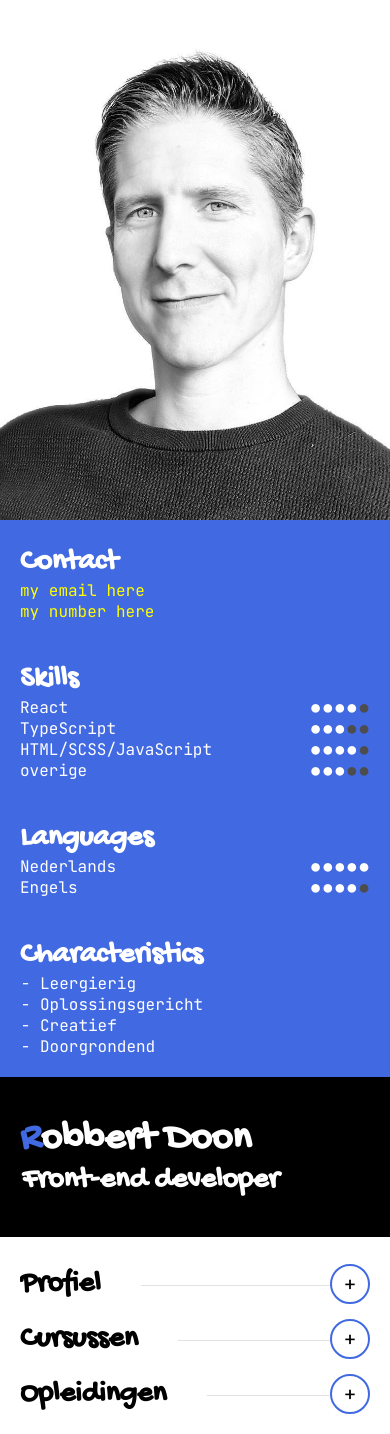
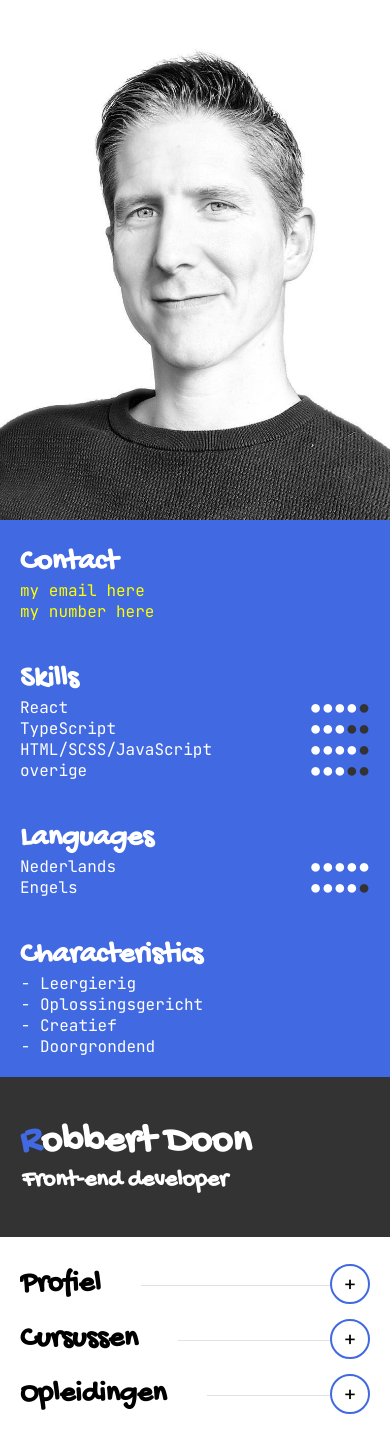
Before and after one commit to robbertdoon/cv-web, a React (Vite) app: page / in a window 390 px wide. Shown: the top 1434 px of the page. Built offline with nearby package versions, Linux system fonts and the light colour scheme.

Commit message:
finalize mobile-first layout

```diff
--- a/src/components/PageTitle/pagetitle.module.scss
+++ b/src/components/PageTitle/pagetitle.module.scss
@@ -1,7 +1,7 @@
 @use "../../styles/screens.scss" as *;
 
 .pagetitle {
-  background-color: black;
+  background-color: lighten(black, 20%);
   color: white;
   padding-inline: 20px;
   height: 160px;
@@ -16,13 +16,17 @@
 
   @media only screen and (min-width: $screen-m) {
     padding-inline: 60px;
-    height: 314px; // moet nog dynamisch opgehaald worden
+    height: 352px;
+  }
+
+  @media only screen and (min-width: $screen-l) {
+    height: 432px;
   }
 
   h1 {
     font-size: 4rem;
 
-    @media only screen and (min-width: $screen-m) {
+    @media only screen and (min-width: $screen-s) {
       font-size: 6rem;
     }
 
@@ -37,7 +41,18 @@
 
   h2 {
     padding-left: 2px;
-    font-size: 3rem;
-    // line-height: 2;
+    font-size: 2.4rem;
+
+    @media only screen and (min-width: $screen-s) {
+      font-size: 3rem;
+    }
+
+    @media only screen and (min-width: $screen-l) {
+      font-size: 4rem;
+    }
+
+    @media only screen and (min-width: $screen-xl) {
+      font-size: 6rem;
+    }
   }
 }
--- a/src/components/Skills/skills.module.scss
+++ b/src/components/Skills/skills.module.scss
@@ -8,7 +8,7 @@
 
     > * {
       &:last-child {
-        color: darken(white, 70%);
+        color: lighten(black, 20%);
       }
     }
   }
--- a/src/layouts/Sidebar/sidebar.module.scss
+++ b/src/layouts/Sidebar/sidebar.module.scss
@@ -35,7 +35,7 @@
       height: auto;
     }
 
-    @media only screen and (min-width: $screen-xl) {
+    @media only screen and (min-width: $screen-l) {
       position: sticky;
       top: 0;
     }
```
